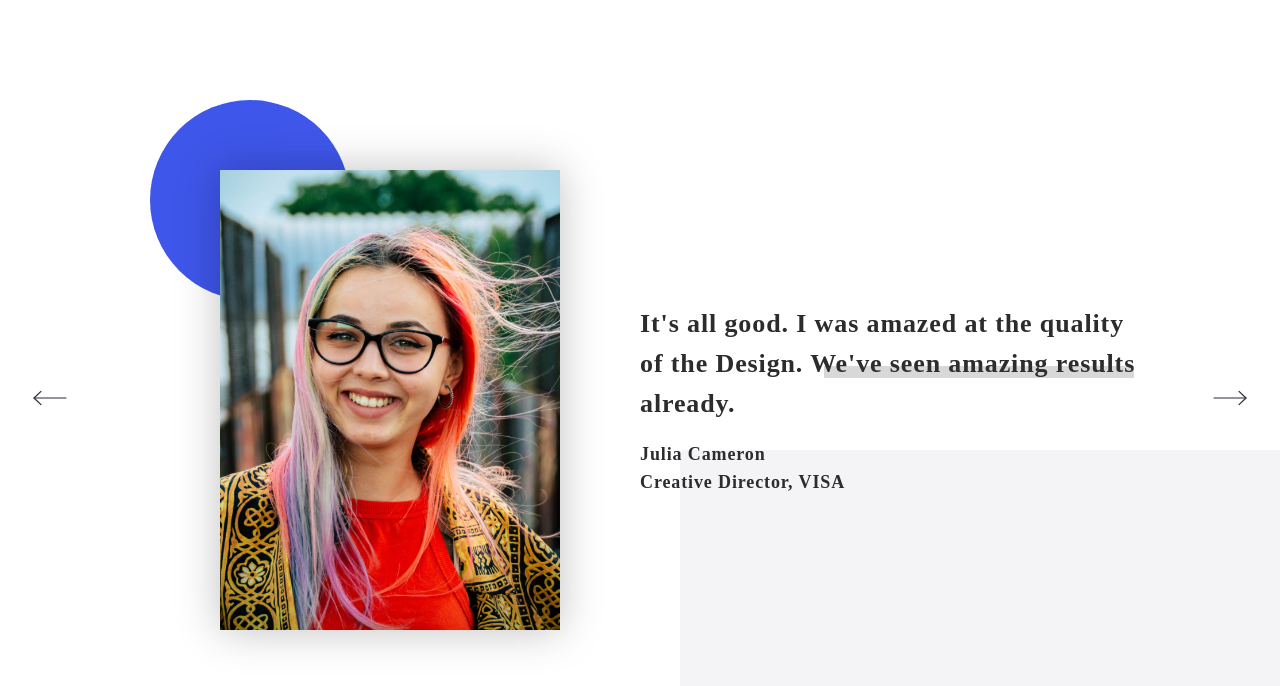
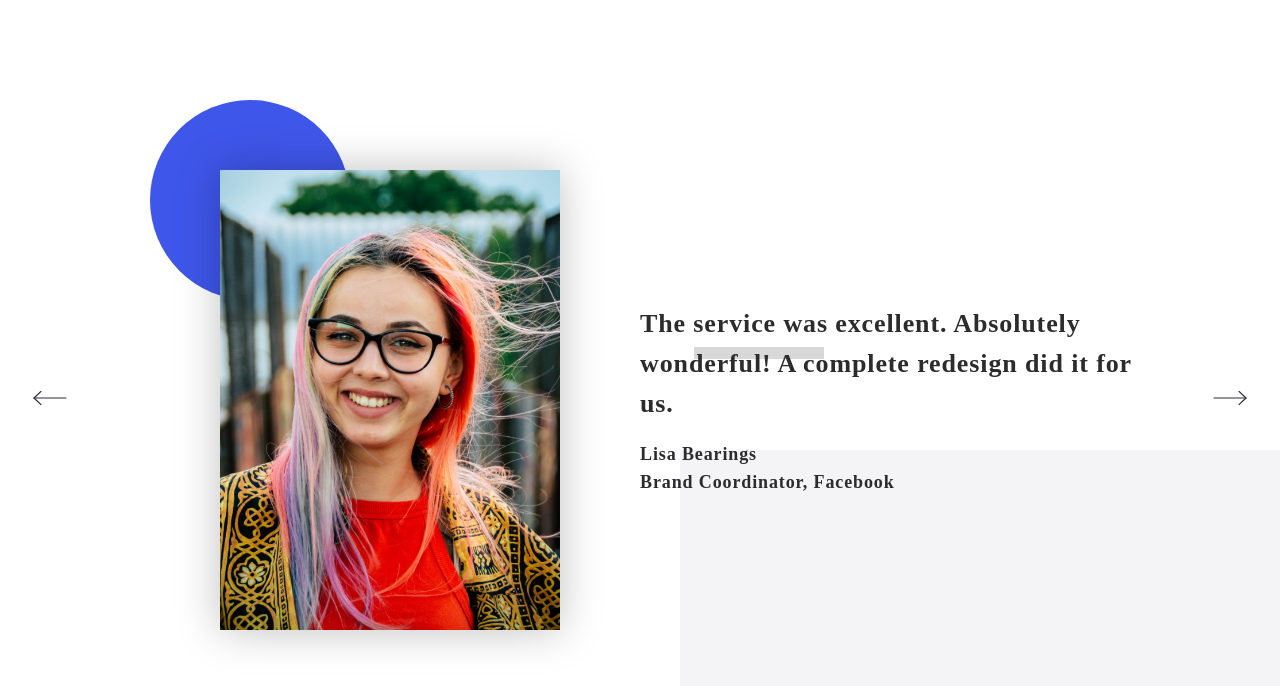
Before and after one commit to victorbruce/gsap-tutorial, a React (Create React App) app: page / in a window 1280 px wide. Both pictures are taken after a click on the element 1230 px from the left and 400 px from the top of the page. Shown: the top 686 px of the page. Built offline with nearby package versions, Linux system fonts and the light colour scheme.

Commit message:
update: testimonial and image fade in and out

```diff
--- a/src/App.js
+++ b/src/App.js
@@ -1,4 +1,6 @@
-import React from "react";
+import React, { useRef, useEffect, useState } from "react";
+
+import { TweenLite, Power3 } from "gsap";
 
 import LeftArrow from "./assets/images/arrow-left.svg";
 import RightArrow from "./assets/images/arrow-right.svg";
@@ -28,6 +30,54 @@ const testimonials = [
 ];
 
 const App = () => {
+  let imageList = useRef(null);
+  let testimonialList = useRef(null);
+
+  const imageWidth = 340;
+
+  const [state, setState] = useState({
+    isActive1: true,
+    isActive2: false,
+    isActive3: false,
+  });
+
+  useEffect(() => {
+    TweenLite.to(testimonialList.children[0], 0, { opacity: 1 });
+  }, []);
+
+  const slideLeft = (index, duration, multiplied = 1) => {
+    TweenLite.to(imageList.children[index], duration, {
+      x: -imageWidth * multiplied,
+      ease: Power3.easeOut,
+    });
+  };
+
+  const scale = (index, duration) => {
+    TweenLite.from(imageList.children[index], duration, {
+      scale: 1.2,
+      ease: Power3.easeOut,
+    });
+  };
+
+  // function
+  const nextSlide = () => {
+    if (imageList.children[0].classList.contains("active")) {
+      setState({ isActive1: false, isActive2: true });
+
+      slideLeft(0, 1);
+      slideLeft(1, 1);
+      scale(1, 1);
+
+      TweenLite.to(testimonialList.children[0], 1, { opacity: 0 });
+
+      TweenLite.to(testimonialList.children[1], 1, { opacity: 1, delay: 1 });
+    } else if (imageList.children[1].classList.contains("active")) {
+      setState({ isActive2: false, isActive3: true });
+    } else if (imageList.children[2].classList.contains("active")) {
+      setState({ isActive3: false, isActive1: true });
+    }
+  };
+
   return (
     <div className="App">
       <div className="App__container">
@@ -40,34 +90,21 @@ const App = () => {
 
         <div className="App__testimonials">
           <div className="App__testimonials__image">
-            <ul>
-              <li>
+            <ul ref={(el) => (imageList = el)}>
+              <li className={state.isActive1 ? "active" : ""}>
                 <img src={testimonials[0].image} alt={testimonials[0].name} />
               </li>
-              <li>
-                <img src={testimonials[1].image} alt={testimonials[1].name} />
+              <li className={state.isActive2 ? "active" : ""}>
+                <img src={testimonials[0].image} alt={testimonials[1].name} />
               </li>
-              <li>
-                <img src={testimonials[2].image} alt={testimonials[2].name} />
+              <li className={state.isActive3 ? "active" : ""}>
+                <img src={testimonials[0].image} alt={testimonials[2].name} />
               </li>
             </ul>
           </div>
           <div className="App__testimonials__content">
-            <ul>
-              <li>
-                <div className="App__testimonials__content__inner">
-                  <p className="App__testimonials__quote">
-                    {testimonials[0].quote}
-                  </p>
-                  <h3 className="App__testimonials__name">
-                    {testimonials[0].name}
-                  </h3>
-                  <h4 className="App__testimonials__title">
-                    {testimonials[0].title}
-                  </h4>
-                </div>
-              </li>
-              <li>
+            <ul ref={(el) => (testimonialList = el)}>
+              <li className={state.isActive1 ? "active" : ""}>
                 <div className="App__testimonials__content__inner">
                   <p className="App__testimonials__quote">
                     {testimonials[1].quote}
@@ -80,7 +117,20 @@ const App = () => {
                   </h4>
                 </div>
               </li>
-              <li>
+              <li className={state.isActive2 ? "active" : ""}>
+                <div className="App__testimonials__content__inner">
+                  <p className="App__testimonials__quote">
+                    {testimonials[2].quote}
+                  </p>
+                  <h3 className="App__testimonials__name">
+                    {testimonials[2].name}
+                  </h3>
+                  <h4 className="App__testimonials__title">
+                    {testimonials[2].title}
+                  </h4>
+                </div>
+              </li>
+              <li className={state.isActive3 ? "active" : ""}>
                 <div className="App__testimonials__content__inner">
                   <p className="App__testimonials__quote">
                     {testimonials[2].quote}
@@ -98,7 +148,7 @@ const App = () => {
         </div>
 
         {/* Right Arrow */}
-        <div className="App__rightArrow App__arrows">
+        <div className="App__rightArrow App__arrows" onClick={nextSlide}>
           <span>
             <img src={RightArrow} alt="right arrow" />
           </span>
--- a/src/stylesheet/pages/_app.scss
+++ b/src/stylesheet/pages/_app.scss
@@ -114,8 +114,6 @@
           opacity: 0;
 
           &:nth-child(1) {
-            opacity: 1;
-
             &:after {
               content: "";
               position: absolute;
@@ -129,7 +127,6 @@
           }
 
           &:nth-child(2) {
-
             &:after {
               content: "";
               position: absolute;
@@ -143,7 +140,6 @@
           }
 
           &:nth-child(3) {
-
             &:after {
               content: "";
               position: absolute;
```
